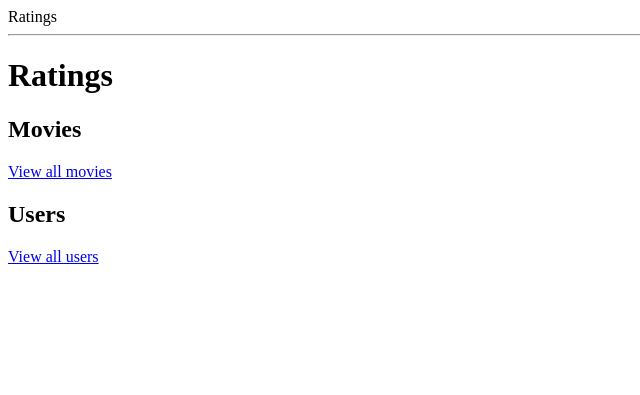
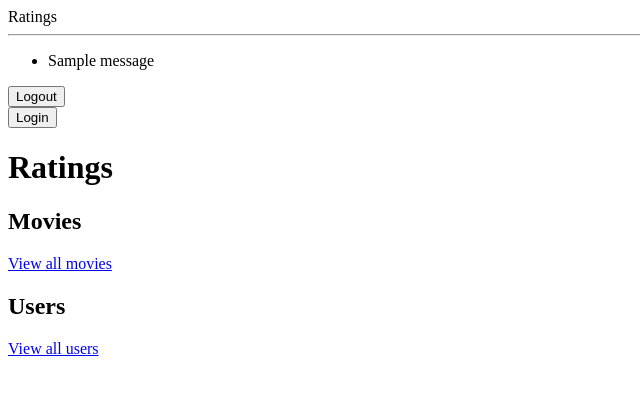
Before and after one commit to EmilySerota/ratings_lab, a Flask app: page / in a window 1280 px wide. Shown: the top 395 px of the page, without its empty margins (0-640 px from the left). Run offline with Flask 2, Linux system fonts and the light colour scheme; tables that the repository leaves empty hold one stand-in row (values such as "Sample post"); one stand-in notice (Sample message) is shown.

Commit message:
updated to user list, redirect broken

```diff
--- a/server.py
+++ b/server.py
@@ -24,6 +24,7 @@ def index():
     """Homepage."""
     return render_template('homepage.html')
 
+
 @app.route('/users')
 def user_list():
     """show list of users"""
@@ -31,11 +32,19 @@ def user_list():
     users = User.query.all()
     return render_template('user_list.html', users=users)
 
+
+@app.route('/users/<user_id>')
+def user_detail(user_id):
+
+    user = User.query.get(user_id)
+    return render_template('user_info.html', user=user)
+
 @app.route('/register', methods=['GET'])
 def register_form():
     """show registration form"""
 
     return render_template('register_form.html')
+
 
 @app.route('/register', methods=['POST'])
 def register_process():
@@ -44,11 +53,13 @@ def register_process():
     email = request.form.get('email')
     password = request.form.get('password')
 
-    if email not in User.query.filter_by(email == email):
+    # if email not in db, add them to db
+
+    if not User.query.filter_by(email = email).all():
+        print(User.query.filter_by(email = email).all())
         new_user = User(email=email, password=password)
         db.session.add(new_user)
         db.session.commit()
-
 
     return redirect('/')
 
@@ -58,6 +69,40 @@ def login_form():
     """show login form"""
 
     return render_template('login_form.html')
+
+
+@app.route('/login', methods=['POST'])
+def login_process():
+    """process login form"""
+
+    email = request.form.get('email')
+    password = request.form.get('password')
+
+
+    # If email not in db, bring them to register page
+    if not User.query.filter_by(email = email).all():
+        return redirect('/register')
+
+    # If password doesn't match email, alert them and bring back to login page
+    if not User.query.filter_by(email = email, password = password).all():
+        flash("Incorrect password")
+        return redirect('/login')
+
+    else:
+        User.query.filter_by(user_id = user).all()
+    # otherwise if successful login, redirect to homepage - changing to render user page
+    session['username'] = email
+    #flash("Logged In")
+    #users = User.query.all()
+    return redirect(f"/users/{user.user_id}")
+
+
+@app.route('/logout')
+def logout():
+    """process logout"""
+    session.pop('username',None)
+    flash("You are now logged out")
+    return redirect('/')
 
 if __name__ == "__main__":
     # We have to set debug=True here, since it has to be True at the
@@ -71,4 +116,4 @@ if __name__ == "__main__":
     # Use the DebugToolbar
     DebugToolbarExtension(app)
 
-    app.run(port=5000, host='0.0.0.0')
+    app.run()
--- a/templates/base.html
+++ b/templates/base.html
@@ -8,6 +8,12 @@
   Ratings
   <hr>
 
+  <ul>
+  	{%for message in get_flashed_messages() %}
+  	<li> {{ message }}</li>
+  	{% endfor %}
+  </ul>
+
   {% block content %} put your content here {% endblock %}
 
 </body>
--- a/templates/homepage.html
+++ b/templates/homepage.html
@@ -1,5 +1,12 @@
 {% extends 'base.html' %}
 {% block content %}
+
+<form action='/logout'>
+<input type="submit" value="Logout"'>
+</form>
+<form action='/login'>
+<input type="submit" value="Login"'>
+</form>
 
 <h1>Ratings</h1>
 
```
Also changed, not shown: templates/login_form.html (+15 -0 lines), templates/user_info.html (added, +12 -0 lines).
